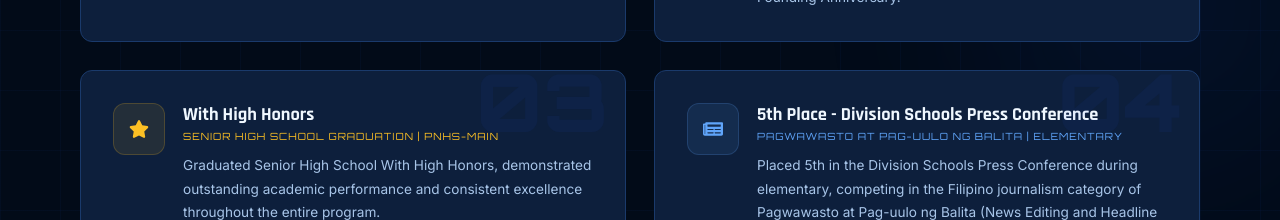
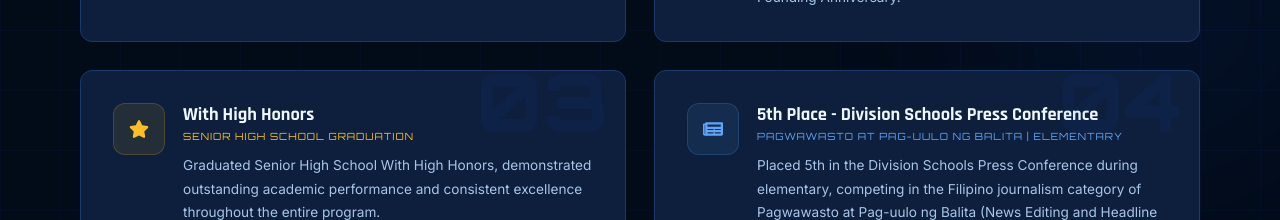
Before and after one commit to seanio777/verano-portfolio, a React (Vite) app: page / in a window 1280 px wide. Shown: the part 4140-4360 px from the top of the page. Built offline with nearby package versions, Linux system fonts and the light colour scheme.

Commit message:
feat: update subtitle for 'With High Honors' achievement for clarity

```diff
--- a/src/components/Achievements.jsx
+++ b/src/components/Achievements.jsx
@@ -19,7 +19,7 @@ const achievements = [
   },
   {
     title: 'With High Honors',
-    subtitle: 'Senior High School Graduation | PNHS-Main',
+    subtitle: 'Senior High School Graduation',
     description: 'Graduated Senior High School With High Honors, demonstrated outstanding academic performance and consistent excellence throughout the entire program.',
     icon: <FaStar size={20} />,
     color: '#fbbf24',
```
